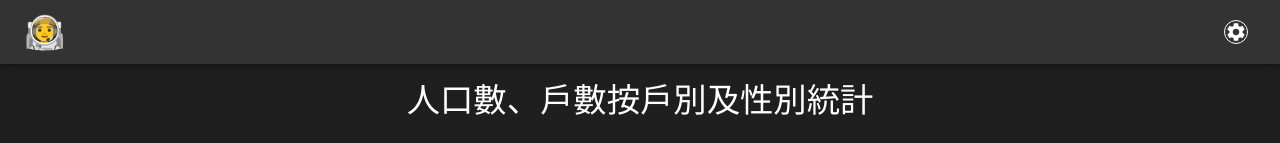
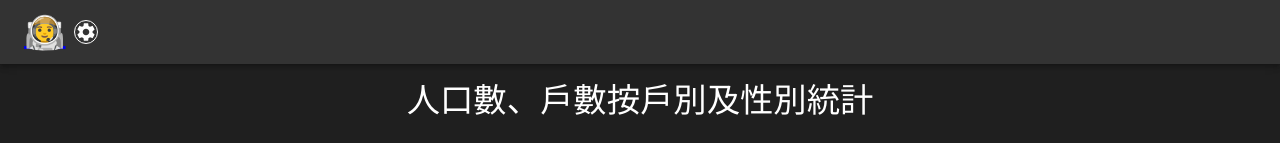
Before and after one commit to OInVein/population-survey-app, a React (Vite) app: page / in a window 1280 px wide. Shown: the top 143 px of the page. Built offline with nearby package versions, Linux system fonts and the light colour scheme.

Commit message:
refactor logo with animation and link

```diff
--- a/src/components/Logo.tsx
+++ b/src/components/Logo.tsx
@@ -1,10 +1,36 @@
 import { Typography } from '@mui/material'
+import { usePopulationSurveyContext } from '../context'
 
 function Logo() {
+  const { isLoading } = usePopulationSurveyContext()
   return (
-    <Typography variant="h3" component="div" sx={{ flexGrow: 1 }}>
-      👨‍🚀
-    </Typography>
+    <Typography
+      variant="h3"
+      display="inline-block"
+      component="a"
+      target="_blank"
+      href={isLoading ? undefined : 'https://github.com/OInVein'}
+      sx={(theme) => ({
+        cursor: isLoading ? 'not-allowed' : 'pointer',
+        transition: 'all .3s',
+        borderRadius: 16,
+
+        ':after': {
+          content: '"👨‍🚀"',
+        },
+
+        ':hover': {
+          backgroundColor: 'transparent',
+          boxShadow: `0 0 20px 2px ${theme.palette.primary.light}`,
+          border: '1px solid',
+          transform: 'scale(1.1)',
+
+          ':after': {
+            content: '"🦹"',
+          },
+        },
+      })}
+    />
   )
 }
 
```
